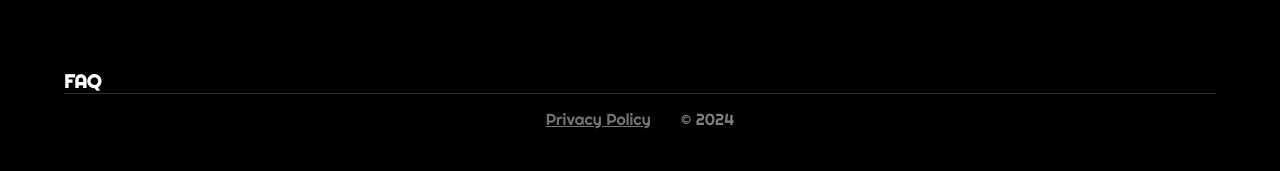
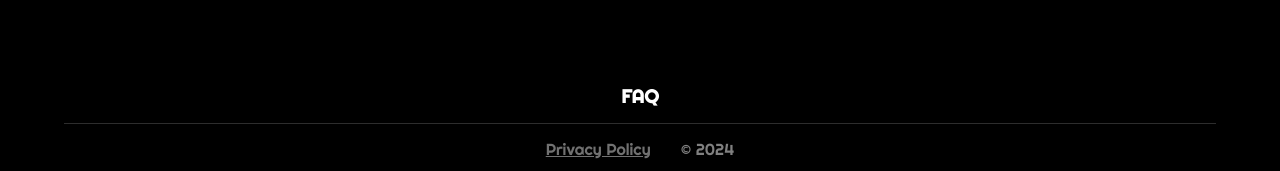
Before and after one commit to mayor-style/Capital-Duck, a React (Vite) app: page / in a window 1280 px wide. Shown: the part 3979-4150 px from the top of the page. Before the commit the page ends 4123 px from the top, so only its background shows below. Built offline with nearby package versions, Linux system fonts and the light colour scheme; a web font is replaced by a local one.

Commit message:
Update Footer.css

```diff
--- a/src/components/Footer/Footer.css
+++ b/src/components/Footer/Footer.css
@@ -5,22 +5,12 @@ footer{
 
 .upper{
     display: flex;
-    justify-content: space-between;
+    justify-content: center;
     align-items: center;
-    padding: 0px 0px;
+    padding: 15px 0px;
     border-bottom: solid 1px rgba(225, 225, 225, .2);
     width: 90%;
     flex-wrap: wrap;
-}
-
-.upper button{
-    padding: 5px 15px;
-    transition: .2s;
-    cursor: pointer;
-}
-
-.upper button:hover{
-   opacity: 0.8;
 }
 
 .upperCon{
@@ -46,13 +36,30 @@ footer{
     gap: 0px;
 }
 
-.footerSec .right{
+.footerSec .upper .right{
+    display: flex;
+    justify-content: space-around;
+    align-items: center;
+    gap: 30px;
+    cursor:ponter;
+}
+
+.socialLogos{
     display: flex;
     justify-content: center;
     align-items: center;
-    gap: 30px;
+    padding-top: 30px;
+    gap: 15px;
 }
 
+.socialLogos a{
+
+    color: white;
+    font-size: 25px;
+    padding: 10px;
+   justify-content: center;
+    border-radius: 50%;
+}
 
 
 .lower {
```
